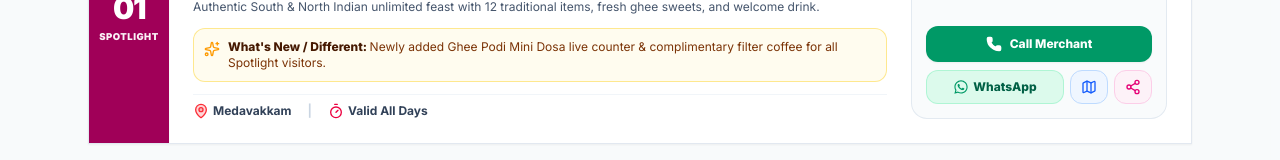
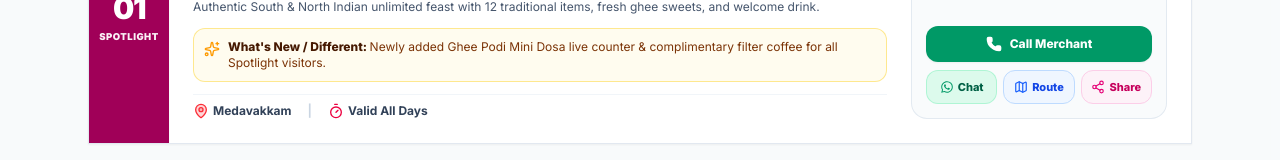
Before and after one commit to bala290498/central-marketplace-03, a Next.js app: page /spotlight in a window 1280 px wide. Shown: the part 581-741 px from the top of the page. Built offline with nearby package versions, Linux system fonts and the light colour scheme; no server answers.

Commit message:
Add Chat, Route, and Share text labels for action icons on Spotlight cards

```diff
--- a/src/components/SpotlightView.tsx
+++ b/src/components/SpotlightView.tsx
@@ -329,11 +329,11 @@ export function SpotlightView({ initialOffers }: SpotlightViewProps) {
                               href={whatsappUrl}
                               target="_blank"
                               rel="noopener noreferrer"
-                              className="flex-1 py-2 px-2 bg-emerald-100/70 hover:bg-emerald-100 text-emerald-800 border border-emerald-200/80 text-xs font-extrabold text-center flex items-center justify-center gap-1 rounded-xl"
-                              title="WhatsApp"
+                              className="flex-1 py-2 px-1.5 bg-emerald-100/70 hover:bg-emerald-100 text-emerald-800 border border-emerald-200/80 text-[11px] font-extrabold text-center flex items-center justify-center gap-1 rounded-xl"
+                              title="Chat on WhatsApp"
                             >
-                              <WhatsAppIcon className="w-4 h-4 text-emerald-600" />
-                              <span>WhatsApp</span>
+                              <WhatsAppIcon className="w-3.5 h-3.5 text-emerald-600 flex-shrink-0" />
+                              <span>Chat</span>
                             </a>
                           )}
 
@@ -342,20 +342,22 @@ export function SpotlightView({ initialOffers }: SpotlightViewProps) {
                               href={mapLink}
                               target="_blank"
                               rel="noopener noreferrer"
-                              className="py-2 px-2.5 bg-blue-50 hover:bg-blue-100 text-blue-700 border border-blue-200 text-xs font-extrabold flex items-center justify-center rounded-xl"
-                              title="Maps"
+                              className="flex-1 py-2 px-1.5 bg-blue-50 hover:bg-blue-100 text-blue-700 border border-blue-200 text-[11px] font-extrabold flex items-center justify-center gap-1 rounded-xl"
+                              title="View Route"
                             >
-                              <Map className="w-4 h-4 text-blue-600" />
+                              <Map className="w-3.5 h-3.5 text-blue-600 flex-shrink-0" />
+                              <span>Route</span>
                             </a>
                           )}
 
                           <button
                             type="button"
                             onClick={() => handleShare(offer)}
-                            className="py-2 px-2.5 bg-pink-50 hover:bg-pink-100 text-pink-700 border border-pink-200 text-xs font-extrabold flex items-center justify-center cursor-pointer rounded-xl"
-                            title="Share"
+                            className="flex-1 py-2 px-1.5 bg-pink-50 hover:bg-pink-100 text-pink-700 border border-pink-200 text-[11px] font-extrabold flex items-center justify-center gap-1 cursor-pointer rounded-xl"
+                            title="Share Deal"
                           >
-                            <Share2 className="w-4 h-4 text-pink-600" />
+                            <Share2 className="w-3.5 h-3.5 text-pink-600 flex-shrink-0" />
+                            <span>Share</span>
                           </button>
                         </div>
                       </div>
@@ -441,13 +443,13 @@ export function SpotlightView({ initialOffers }: SpotlightViewProps) {
                     </div>
 
                     {/* Action Buttons Row */}
-                    <div className="flex items-center gap-2 pt-2 border-t border-slate-100">
+                    <div className="flex items-center gap-1.5 pt-2 border-t border-slate-100">
                       {cleanPhone && (
                         <a
                           href={`tel:${cleanPhone}`}
-                          className="flex-[3] min-w-0 flex items-center justify-center gap-1.5 py-2.5 px-3 bg-emerald-600 hover:bg-emerald-700 text-white font-extrabold text-xs shadow-xs transition-colors"
+                          className="flex-[1.8] min-w-0 flex items-center justify-center gap-1 py-2.5 px-2 bg-emerald-600 hover:bg-emerald-700 text-white font-extrabold text-xs shadow-xs transition-colors rounded-xl"
                         >
-                          <Phone className="w-4 h-4 fill-current" />
+                          <Phone className="w-3.5 h-3.5 fill-current" />
                           <span>Call</span>
                         </a>
                       )}
@@ -457,10 +459,11 @@ export function SpotlightView({ initialOffers }: SpotlightViewProps) {
                           href={whatsappUrl}
                           target="_blank"
                           rel="noopener noreferrer"
-                          className="flex-1 py-2.5 px-2 bg-emerald-50 text-emerald-700 border border-emerald-200 text-xs font-extrabold flex items-center justify-center"
-                          title="WhatsApp"
+                          className="flex-1 py-2.5 px-1 bg-emerald-50 text-emerald-700 border border-emerald-200 text-[11px] font-extrabold flex items-center justify-center gap-1 rounded-xl"
+                          title="Chat on WhatsApp"
                         >
-                          <WhatsAppIcon className="w-4 h-4 text-emerald-600" />
+                          <WhatsAppIcon className="w-3.5 h-3.5 text-emerald-600 flex-shrink-0" />
+                          <span>Chat</span>
                         </a>
                       )}
 
@@ -469,20 +472,22 @@ export function SpotlightView({ initialOffers }: SpotlightViewProps) {
                           href={mapLink}
                           target="_blank"
                           rel="noopener noreferrer"
-                          className="flex-1 py-2.5 px-2 bg-blue-50 text-blue-700 border border-blue-200 text-xs font-extrabold flex items-center justify-center"
-                          title="Maps"
+                          className="flex-1 py-2.5 px-1 bg-blue-50 text-blue-700 border border-blue-200 text-[11px] font-extrabold flex items-center justify-center gap-1 rounded-xl"
+                          title="View Route"
                         >
-                          <Map className="w-4 h-4 text-blue-600" />
+                          <Map className="w-3.5 h-3.5 text-blue-600 flex-shrink-0" />
+                          <span>Route</span>
                         </a>
                       )}
 
                       <button
                         type="button"
                         onClick={() => handleShare(offer)}
-                        className="flex-1 py-2.5 px-2 bg-pink-50 text-pink-700 border border-pink-200 text-xs font-extrabold flex items-center justify-center cursor-pointer"
-                        title="Share"
+                        className="flex-1 py-2.5 px-1 bg-pink-50 text-pink-700 border border-pink-200 text-[11px] font-extrabold flex items-center justify-center gap-1 cursor-pointer rounded-xl"
+                        title="Share Deal"
                       >
-                        <Share2 className="w-4 h-4 text-pink-600" />
+                        <Share2 className="w-3.5 h-3.5 text-pink-600 flex-shrink-0" />
+                        <span>Share</span>
                       </button>
                     </div>
                   </div>
```
